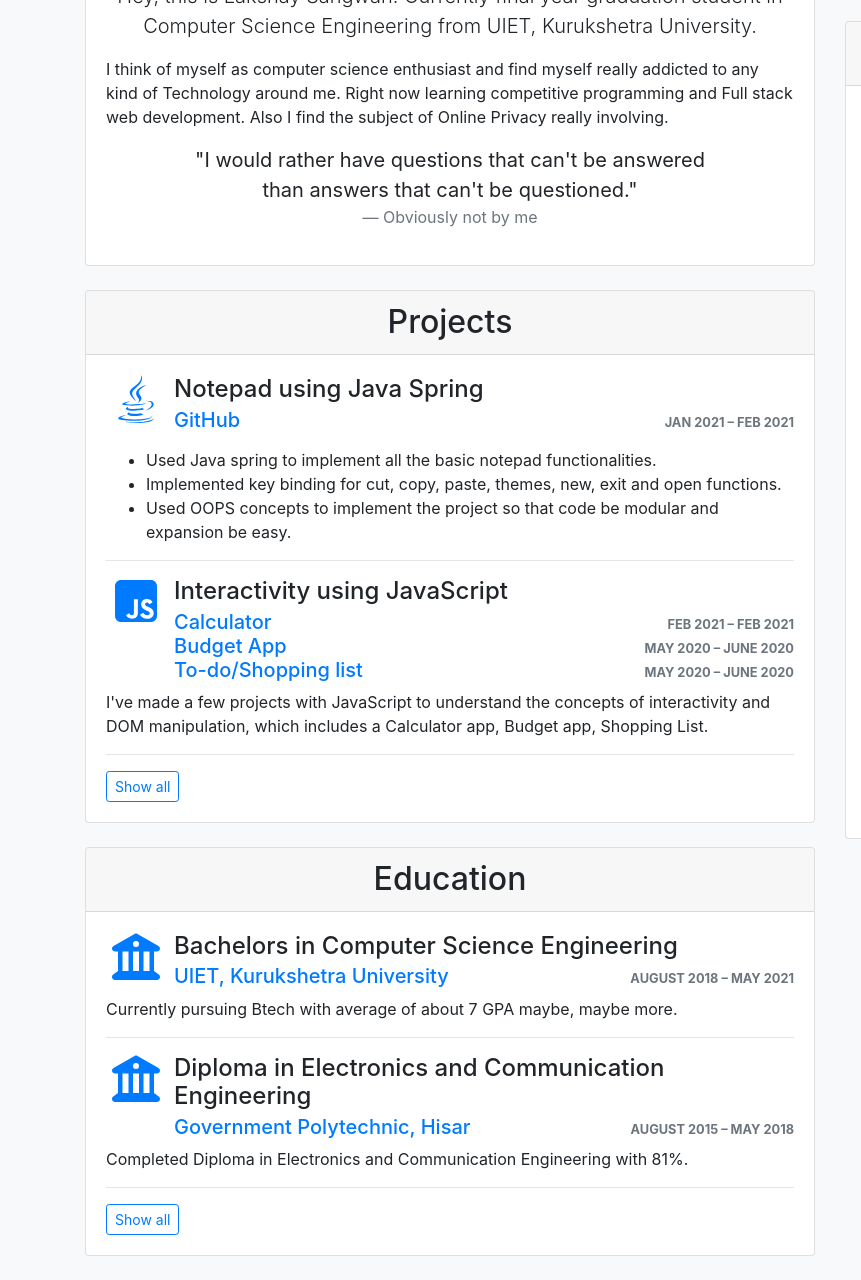
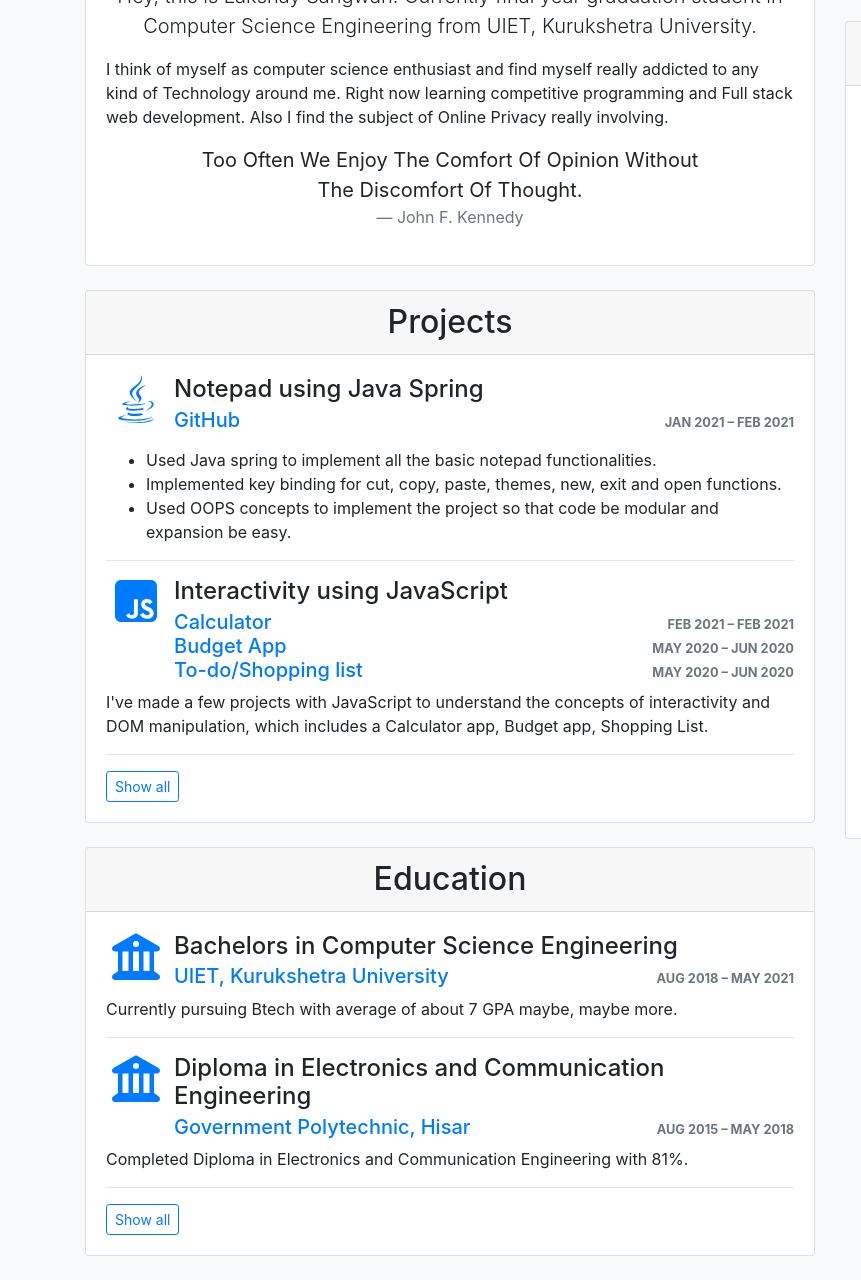
Before and after one commit to lakshaysangwan/lakshaysangwan.github.io, a plain HTML site: page index.html in a window 1280 px wide. Shown: the part 472-1752 px from the top of the page, 0-861 px from the left. Drawn offline with nearby package versions, Linux system fonts and the light colour scheme.

Commit message:
changed some more data

```diff
--- a/index.html
+++ b/index.html
@@ -42,8 +42,8 @@
 							<p class="card-text">I think of myself as computer science enthusiast and find myself really addicted to any kind of Technology around me. Right now learning competitive programming and Full stack web development. Also I find the subject of Online Privacy really involving.</p>
 
 							<blockquote class="blockquote text-center w-75 mx-auto">
-							  <p class="mb-0">"I would rather have questions that can't be answered than answers that can't be questioned."</p>
-							  <footer class="blockquote-footer">Obviously not by me</footer>
+							  <p class="mb-0">Too Often We Enjoy The Comfort Of Opinion Without The Discomfort Of Thought.</p>
+							  <footer class="blockquote-footer">John F. Kennedy</footer>
 							</blockquote>
             </div>
           </div>
@@ -70,8 +70,8 @@
                   <div class="media-body">
                     <h3 class="h4 mb-1">Interactivity using JavaScript</h3>
                     <div class="d-sm-flex justify-content-sm-between align-items-sm-baseline"><h5 class="mb-0"><a href="https://github.com/lakshaysangwan/Calculator" target="_blank">Calculator</a></h5> <small class="d-block text-uppercase font-weight-bold text-muted"><time datetime="2017-01">Feb 2021</time> &ndash; <time datetime="2017-12">Feb 2021</time></small></div>
-                    <div class="d-sm-flex justify-content-sm-between align-items-sm-baseline"><h5 class="mb-0"><a href="https://github.com/lakshaysangwan/Budget-App" target="_blank">Budget App</a></h5> <small class="d-block text-uppercase font-weight-bold text-muted"><time datetime="2017-01">May 2020</time> &ndash; <time datetime="2017-12">June 2020</time></small></div>
-                    <div class="d-sm-flex justify-content-sm-between align-items-sm-baseline"><h5 class="mb-0"><a href="https://github.com/lakshaysangwan/Shopping-List" target="_blank">To-do/Shopping list</a></h5> <small class="d-block text-uppercase font-weight-bold text-muted"><time datetime="2017-01">May 2020</time> &ndash; <time datetime="2017-12">June 2020</time></small></div>
+                    <div class="d-sm-flex justify-content-sm-between align-items-sm-baseline"><h5 class="mb-0"><a href="https://github.com/lakshaysangwan/Budget-App" target="_blank">Budget App</a></h5> <small class="d-block text-uppercase font-weight-bold text-muted"><time datetime="2017-01">May 2020</time> &ndash; <time datetime="2017-12">Jun 2020</time></small></div>
+                    <div class="d-sm-flex justify-content-sm-between align-items-sm-baseline"><h5 class="mb-0"><a href="https://github.com/lakshaysangwan/Shopping-List" target="_blank">To-do/Shopping list</a></h5> <small class="d-block text-uppercase font-weight-bold text-muted"><time datetime="2017-01">May 2020</time> &ndash; <time datetime="2017-12">Jun 2020</time></small></div>
                   </div>
                 </div>
                 <p class="card-text">I've made a few projects with JavaScript to understand the concepts of interactivity and DOM manipulation, which includes a Calculator app, Budget app, Shopping List.</p>
@@ -82,7 +82,7 @@
                   <i class="fab fa-html5 fa-fw fa-3x text-primary mr-2"></i>
                   <div class="media-body">
                     <h3 class="h4 mb-1">FreeCodeCamp Responsive WebDev Challenges</h3>
-                    <div class="d-sm-flex justify-content-sm-between align-items-sm-baseline"><h5 class="mb-0"><a href="https://github.com/lakshaysangwan/FreeCodeCamp-Responsive-Web-Design-Challanges" target="_blank">GitHub</a></h5> <small class="d-block text-uppercase font-weight-bold text-muted"><time datetime="2017-01">May 2021</time> &ndash; <time datetime="2017-12">June 2021</time></small></div>
+                    <div class="d-sm-flex justify-content-sm-between align-items-sm-baseline"><h5 class="mb-0"><a href="https://github.com/lakshaysangwan/FreeCodeCamp-Responsive-Web-Design-Challanges" target="_blank">GitHub</a></h5> <small class="d-block text-uppercase font-weight-bold text-muted"><time datetime="2017-01">May 2021</time> &ndash; <time datetime="2017-12">Jun 2021</time></small></div>
                   </div>
                 </div>
                 <p class="card-text">This included 5 static webpages which were designed for specific purposes like a Documentation page, a Tribute page, a page for Famous personality, a form page. All the pages were fulfilling a set criteria which awarded me the certificate.</p>
@@ -92,7 +92,7 @@
                   <i class="fas fa-bolt fa-fw fa-3x text-primary mr-2"></i>
                   <div class="media-body">
                     <h3 class="h4 mb-1">Electronics Projects</h3>
-                    <div class="d-sm-flex justify-content-sm-between align-items-sm-baseline"><h5 class="mb-0"><a href="#0">Hardware Projects</a></h5> <small class="d-block text-uppercase font-weight-bold text-muted"><time datetime="2017-01">August 2016</time> &ndash; <time datetime="2017-12">May 2018</time></small></div>
+                    <div class="d-sm-flex justify-content-sm-between align-items-sm-baseline"><h5 class="mb-0"><a href="#0">Hardware Projects</a></h5> <small class="d-block text-uppercase font-weight-bold text-muted"><time datetime="2017-01">Aug 2016</time> &ndash; <time datetime="2017-12">May 2018</time></small></div>
                   </div>
                 </div>
                 <p class="card-text">
@@ -114,7 +114,7 @@
                 <i class="fas fa-university fa-3x fa-fw text-primary mr-2"></i>
                 <div class="media-body">
                   <h3 class="h4 mb-1">Bachelors in Computer Science Engineering</h3>
-                  <div class="d-sm-flex justify-content-sm-between align-items-sm-baseline"><h5 class="mb-0"><a href="https://www.uietkuk.ac.in/" target="_blank">UIET, Kurukshetra University</a></h5> <small class="d-block text-uppercase font-weight-bold text-muted"><time datetime="2017-07">August 2018</time> &ndash; <time datetime="2017-05">May 2021</time></small></div>
+                  <div class="d-sm-flex justify-content-sm-between align-items-sm-baseline"><h5 class="mb-0"><a href="https://www.uietkuk.ac.in/" target="_blank">UIET, Kurukshetra University</a></h5> <small class="d-block text-uppercase font-weight-bold text-muted"><time datetime="2017-07">Aug 2018</time> &ndash; <time datetime="2017-05">May 2021</time></small></div>
                 </div>
               </div>
               <p class="card-text">Currently pursuing Btech with average of about 7 GPA maybe, maybe more.</p>
@@ -123,7 +123,7 @@
                 <i class="fas fa-university fa-3x fa-fw text-primary mr-2"></i>
                 <div class="media-body">
                   <h3 class="h4 mb-1">Diploma in Electronics and Communication Engineering</h3>
-                  <div class="d-sm-flex justify-content-sm-between align-items-sm-baseline"><h5 class="mb-0"><a href="https://gphisar.ac.in/" target="_blank">Government Polytechnic, Hisar</a></h5> <small class="d-block text-uppercase font-weight-bold text-muted"><time datetime="2017-07">August 2015</time> &ndash; <time datetime="2017-05">May 2018</time></small></div>
+                  <div class="d-sm-flex justify-content-sm-between align-items-sm-baseline"><h5 class="mb-0"><a href="https://gphisar.ac.in/" target="_blank">Government Polytechnic, Hisar</a></h5> <small class="d-block text-uppercase font-weight-bold text-muted"><time datetime="2017-07">Aug 2015</time> &ndash; <time datetime="2017-05">May 2018</time></small></div>
                 </div>
               </div>
               <p class="card-text">Completed Diploma in Electronics and Communication Engineering with 81%.</p>
@@ -133,7 +133,7 @@
                 <i class="fas fa-university fa-3x fa-fw text-primary mr-2"></i>
                 <div class="media-body">
                   <h3 class="h4 mb-1">Matriculation</h3>
-                  <div class="d-sm-flex justify-content-sm-between align-items-sm-baseline"><h5 class="mb-0"><a href="http://klaryadavhsr.org/" target="_blank">K.L. Arya DAV Public School, Hisar</a></h5> <small class="d-block text-uppercase font-weight-bold text-muted"><time datetime="2017-01">2014</time> &ndash; <time datetime="2017-12">2015</time></small></div>
+                  <div class="d-sm-flex justify-content-sm-between align-items-sm-baseline"><h5 class="mb-0"><a href="http://klaryadavhsr.org/" target="_blank">K.L. Arya DAV Public School, Hisar</a></h5> <small class="d-block text-uppercase font-weight-bold text-muted"><time datetime="2017-01">Apr 2014</time> &ndash; <time datetime="2017-12">Mar 2015</time></small></div>
                 </div>
               </div>
               <p class="card-text">CGPA was 9.4.</p>
```
